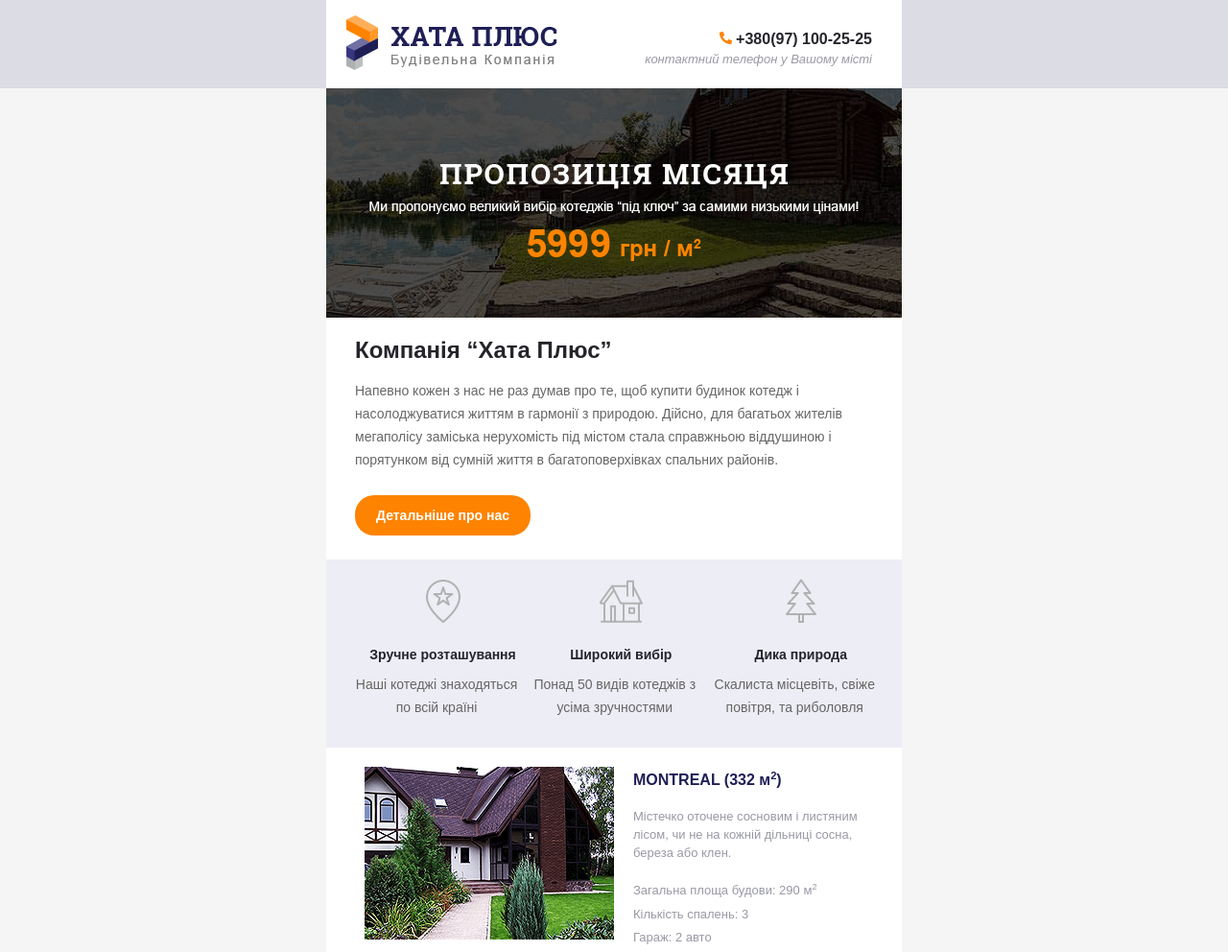
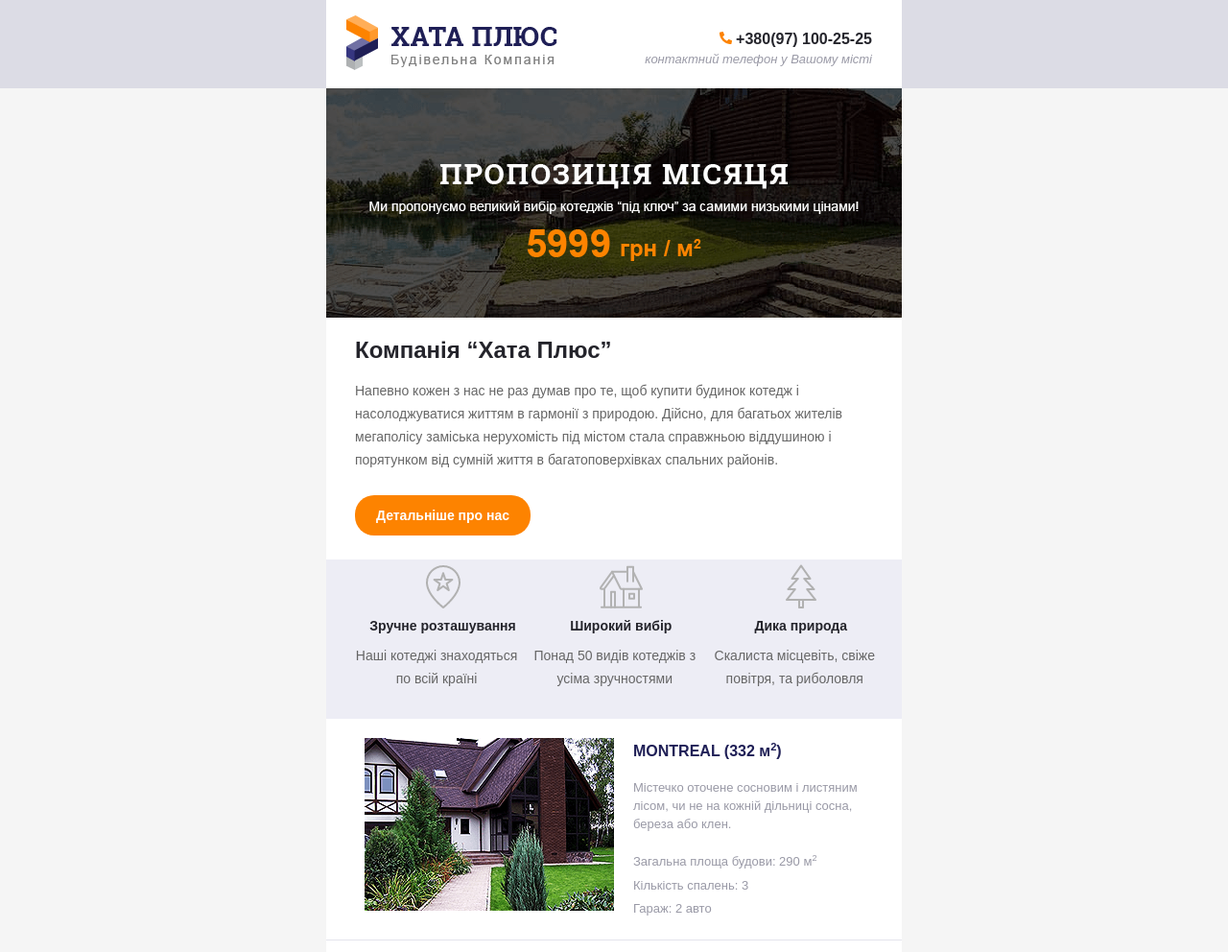
Before and after one commit to Zavorotna/email-hataplus, a plain HTML site: page index.html in a window 1280 px wide. Shown: the top 992 px of the page at 96% size. Drawn offline with Linux system fonts and the light colour scheme.

Commit message:
start email

```diff
--- a/css/style.css
+++ b/css/style.css
@@ -117,7 +117,7 @@ span {
 }
 
 .gray-icon td {
-    padding: 20px 2px 0 20px;
+    padding: 5px 2px 0 20px;
 }
 
 .gray-icon p,
```
